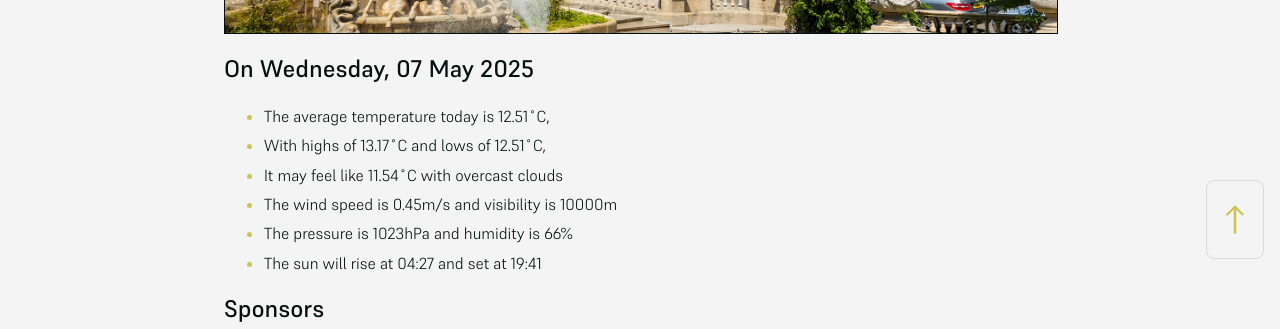
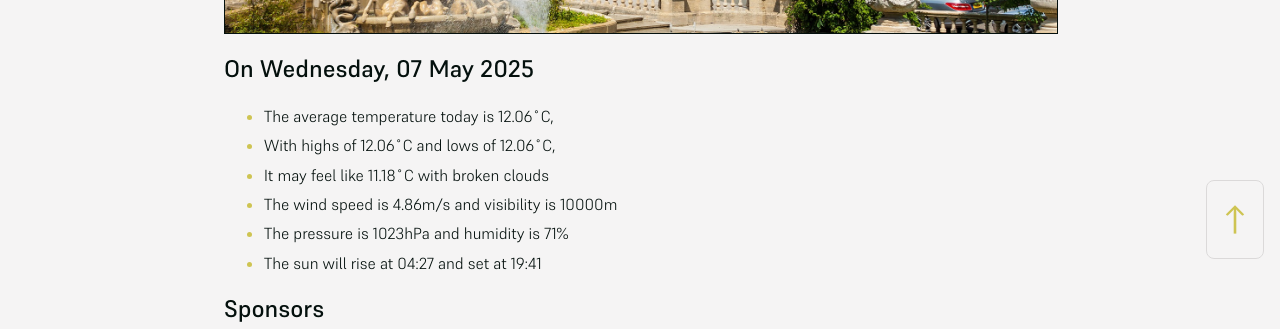
Before and after one commit to mat-0/cheltenham-open-data, a Jekyll site: the page built from index.md, in a window 1280 px wide. Shown: the part 625-954 px from the top of the page. Built offline with Jekyll 4.4.1, drawn with Linux system fonts in a browser that asks for light colours.

Commit message:
Updated 2025-05-07 20:58:04

```diff
--- a/index.md
+++ b/index.md
@@ -10,11 +10,11 @@ seo: Menu
 <!-- weather_marker starts -->
 ## On Wednesday, 07 May 2025
 
-- The average temperature today is 12.51˚C,
-- With highs of 13.17˚C and lows of 12.51˚C,
-- It may feel like 11.54˚C with overcast clouds
-- The wind speed is 0.45m/s and visibility is 10000m
-- The pressure is 1023hPa and humidity is 66%
+- The average temperature today is 12.06˚C,
+- With highs of 12.06˚C and lows of 12.06˚C,
+- It may feel like 11.18˚C with broken clouds
+- The wind speed is 4.86m/s and visibility is 10000m
+- The pressure is 1023hPa and humidity is 71%
 - The sun will rise at 04:27 and set at 19:41
 
 <!-- weather_marker ends -->
```
Also changed, not shown: _data/flood.json (+5 -69 lines), _pages/fix-my-street.md (+3 -3 lines), _pages/news.md (+9 -9 lines).
